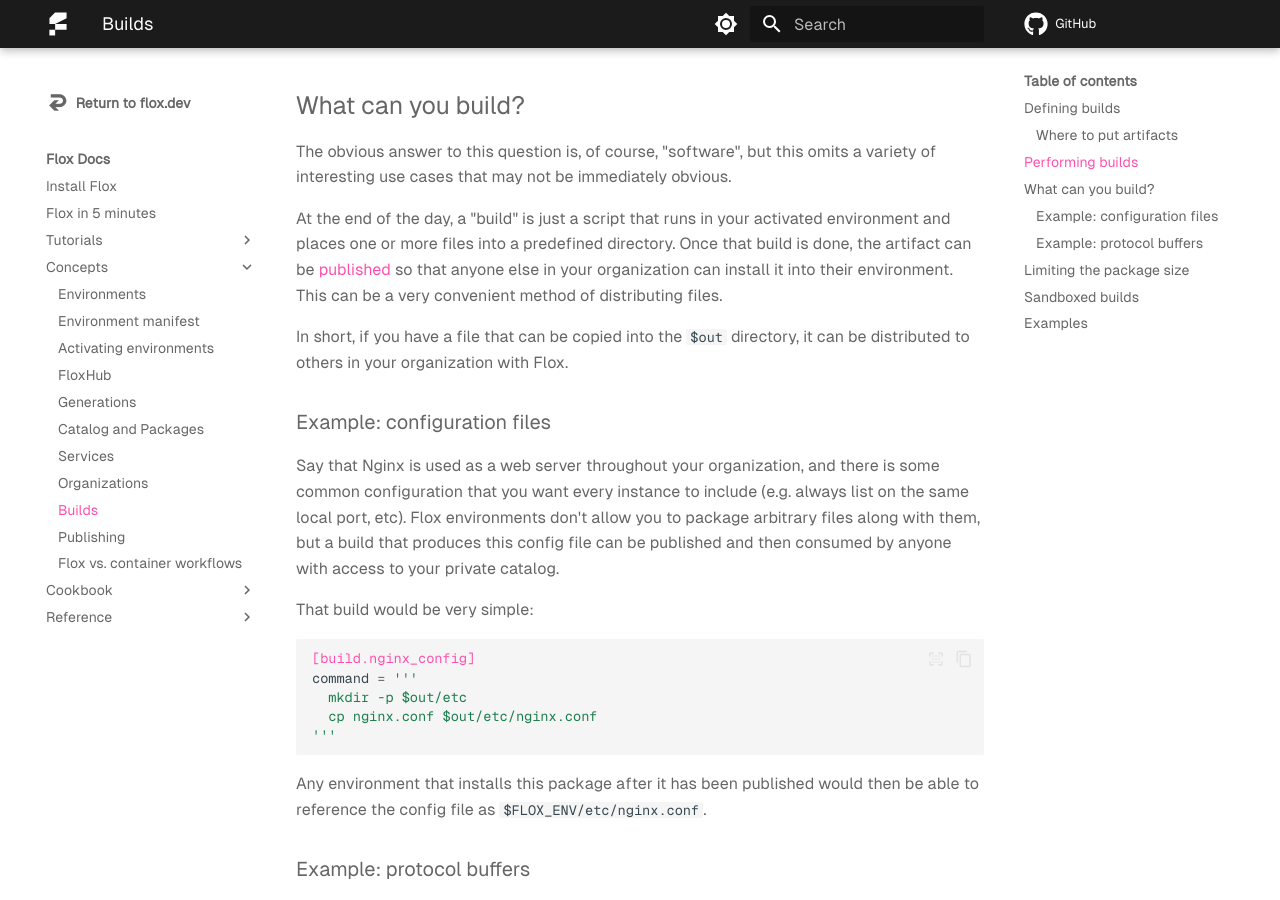
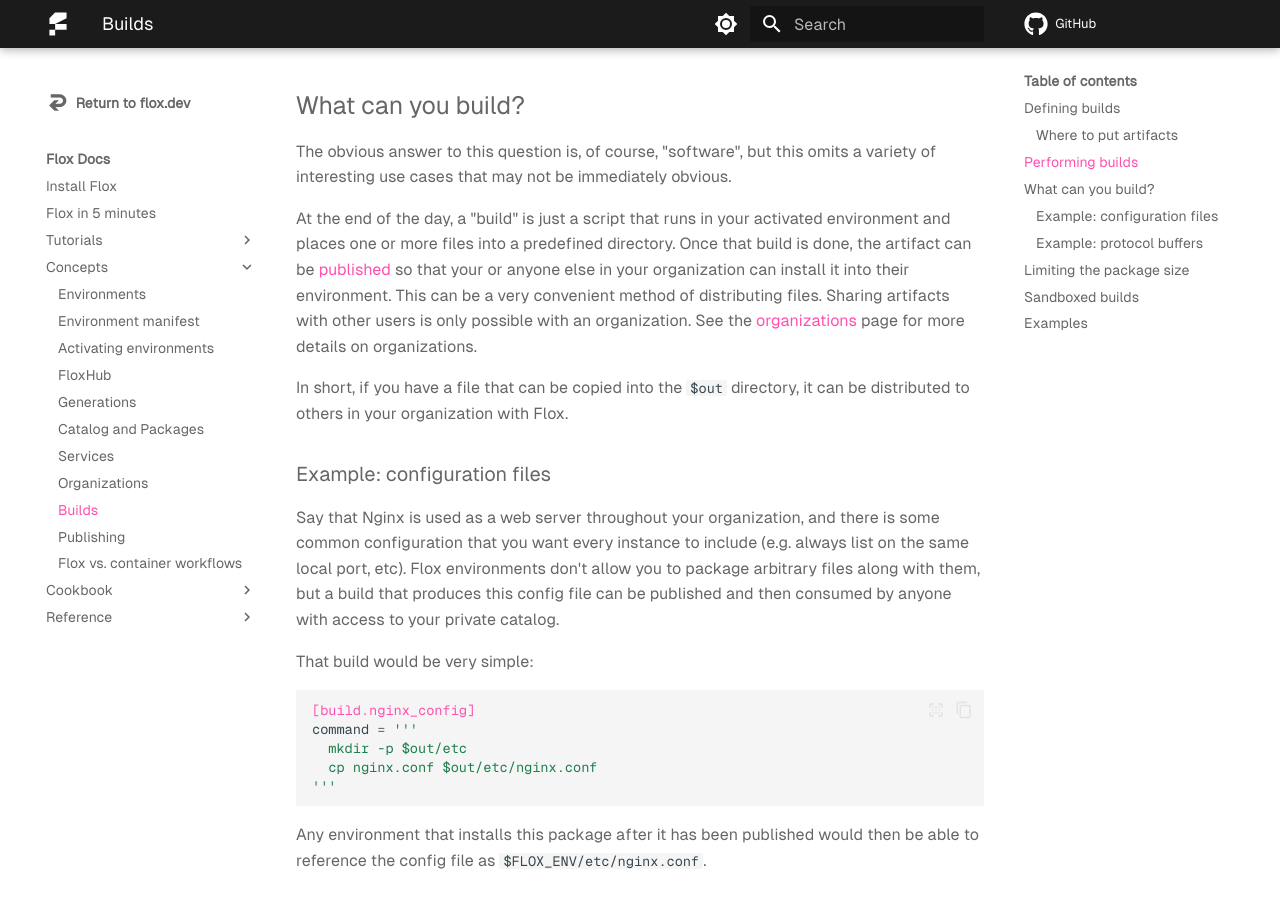
Before and after one commit to flox/floxdocs, an MkDocs documentation site: the page built from docs/concepts/manifest-builds.md, in a window 1280 px wide and 900 px high, scrolled down 1931 px. Built offline with MkDocs 1.6.1 and Material for MkDocs 9.7.7, drawn with Linux system fonts in a browser that asks for light colours; plug-ins that fetch from the network failed and are left out; comment, search, counter and statistics services are not loaded.

Commit message:
fix: personal catalogs in build concept page

```diff
--- a/docs/concepts/manifest-builds.md
+++ b/docs/concepts/manifest-builds.md
@@ -107,8 +107,10 @@
 At the end of the day, a "build" is just a script that runs in your activated
 environment and places one or more files into a predefined directory.
 Once that build is done, the artifact can be [published][publish-concept] so
-that anyone else in your organization can install it into their environment.
+that your or anyone else in your organization can install it into their environment.
 This can be a very convenient method of distributing files.
+Sharing artifacts with other users is only possible with an organization.
+See the [organizations][organizations-concept] page for more details on organizations.
 
 In short, if you have a file that can be copied into the `$out` directory,
 it can be distributed to others in your organization with Flox.
@@ -238,3 +240,4 @@
 [pkg-groups]: ./manifest.md#installing-packages-to-package-groups
 [build-examples]: ../cookbook/builds/examples.md
 [grpc]: https://grpc.io/
+[organizations-concept]: ./organizations.md
```
